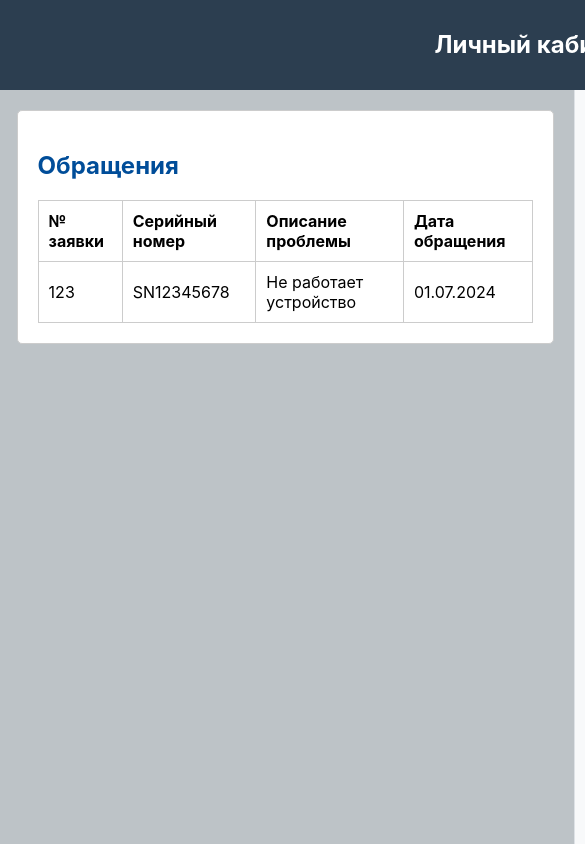
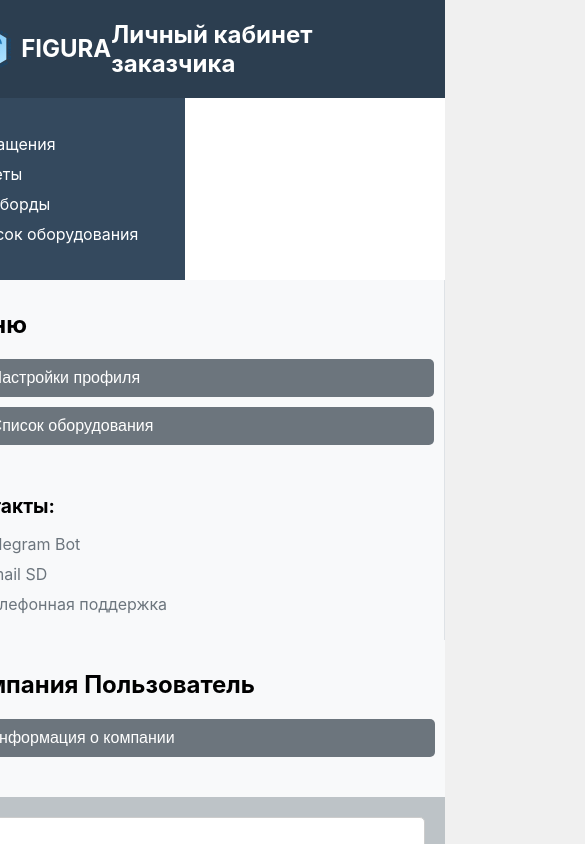
Before and after one commit to Nosovitsi/Figura, a React (Create React App) app: page / in a window 390 px wide. Shown: the top 844 px of the page, 585 px wide, since content can reach past the window. Built offline with nearby package versions, Linux system fonts and the light colour scheme.

Commit message:
adaptive 768

```diff
--- a/src/App.css
+++ b/src/App.css
@@ -1,8 +1,3 @@
-/* .container {
-  height: 100vh;
-  width: 1600px;
-  margin: 0 auto;
-} */
 
 html, body {
   height: 100%;
@@ -22,4 +17,5 @@ html, body {
   background-color: white;
   display: flex;
   flex-direction: column;
+  overflow: hidden;
 }
--- a/src/components/Layout.tsx
+++ b/src/components/Layout.tsx
@@ -4,7 +4,7 @@ import Sidebar from './Sidebar';
 import LeftColumn from './LeftColumn';
 import RightColumn from './RightColumn';
 import MainContent from './MainContent';
-import Appeal from './Appeal';
+import Appeal from './Appeal'; // Можно заменить на другие компоненты по необходимости
 import '../styles/Layout.css';
 
 const Layout: React.FC = () => {
--- a/src/styles/Layout.css
+++ b/src/styles/Layout.css
@@ -1,20 +1,3 @@
-/* .layout {
-    display: flex;
-    flex-direction: column;
-    height: 100vh;
-}
-
-.content {
-    display: flex;
-    flex-grow: 1;
-}
-
-.main-content {
-    display: flex;
-    flex-grow: 1;
-    flex-direction: column;
-} */
-
 .layout {
     display: flex;
     flex-direction: column;
@@ -29,7 +12,23 @@
 
 .main-content {
     display: flex;
-    flex-grow: 3;
+    flex-grow: 1;
     flex-direction: column;
     overflow: auto;
 }
+
+
+@media (max-width: 768px) {
+    .content {
+        flex-direction: column;
+    }
+
+    .main-content {
+        order: 2;
+    }
+
+    .left-column, .right-column {
+        width: 100%;
+        order: 1;
+    }
+}
--- a/src/styles/LeftColumn.css
+++ b/src/styles/LeftColumn.css
@@ -1,80 +1,3 @@
-/* .left-column {
-    display: flex;
-    flex-direction: column;
-    justify-content: space-between;
-    height: 100vh;
-    padding: 20px;
-    background-color: #f8f9fa;
-    border-right: 1px solid #dee2e6;
-}
-
-.left-column-content {
-    margin-bottom: 20px;
-}
-
-.left-column h2 {
-    font-size: 1.5em;
-    margin-bottom: 20px;
-}
-
-.left-column .button {
-    display: flex;
-    align-items: center;
-    margin-bottom: 10px;
-    padding: 10px;
-    background-color: #6c757d;
-    color: white;
-    border: none;
-    border-radius: 5px;
-    cursor: pointer;
-    font-size: 1em;
-    transition: background-color 0.3s;
-}
-
-.left-column .button .icon {
-    margin-right: 10px;
-}
-
-.left-column .button:hover {
-    background-color: #5a6268;
-}
-
-.contact-links {
-    margin-top: auto;
-}
-
-.contact-links h3 {
-    font-size: 1.2em;
-    margin-bottom: 10px;
-}
-
-.contact-links ul {
-    list-style-type: none;
-    padding: 0;
-}
-
-.contact-links li {
-    margin-bottom: 10px;
-}
-
-.contact-links a {
-    color: #6c757d;
-    text-decoration: none;
-    display: flex;
-    align-items: center;
-    transition: color 0.3s, text-shadow 0.3s;
-}
-
-.contact-links a .icon {
-    margin-right: 10px;
-}
-
-.contact-links a:hover {
-    color: #5a6268;
-    text-shadow: 0 0 5px rgba(90, 98, 104, 0.7);
-} */
-
-
 .left-column {
     display: flex;
     flex-direction: column;
@@ -154,3 +77,11 @@
     color: #5a6268;
     text-shadow: 0 0 5px rgba(90, 98, 104, 0.7);
 }
+
+
+@media (max-width: 768px) {
+    .left-column {
+        width: 100%;
+        padding: 10px;
+    }
+}
--- a/src/styles/RightColumn.css
+++ b/src/styles/RightColumn.css
@@ -3,11 +3,11 @@
     flex-direction: column;
     justify-content: space-between;
     height: 100%;
-    width: 220px; /* Увеличим ширину для правой колонки */
+    width: 220px;
     padding: 20px;
     background-color: #f8f9fa;
     border-left: 1px solid #dee2e6;
-    box-sizing: border-box; /* Убедимся, что padding входит в ширину элемента */
+    box-sizing: border-box;
 }
 
 .right-column-content {
@@ -42,3 +42,11 @@
 .right-column .button:hover {
     background-color: #5a6268;
 }
+
+
+@media (max-width: 768px) {
+    .right-column {
+        width: 100%;
+        padding: 10px;
+    }
+}
```
